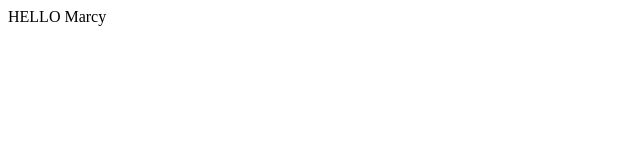
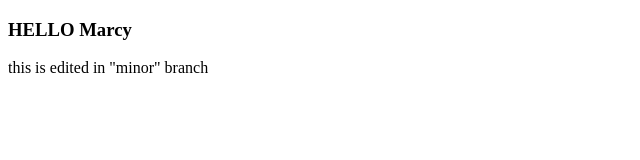
Before and after one commit to wkndmarkt/40minutes, a plain HTML site: page index.html in a window 1280 px wide. Shown: the whole page, without its empty margins (0-640 px from the left). Drawn offline with Linux system fonts and the light colour scheme.

Commit message:
adding paragraph

```diff
--- a/index.html
+++ b/index.html
@@ -7,6 +7,11 @@
   <title>Document</title>
 </head>
 <body>
-  HELLO Marcy
+  <h3>
+    HELLO Marcy
+  </h3>
+  <p>
+    this is edited in "minor" branch
+  </p>
 </body>
 </html>
```
